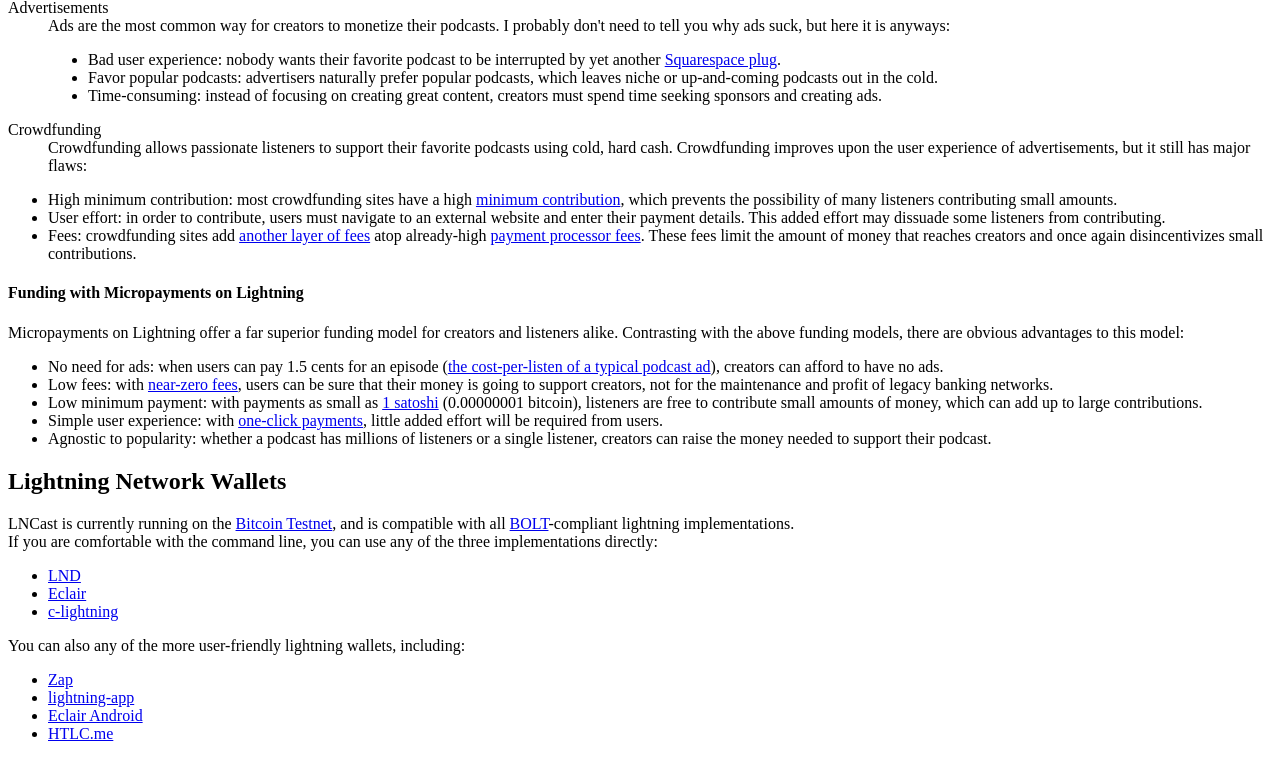
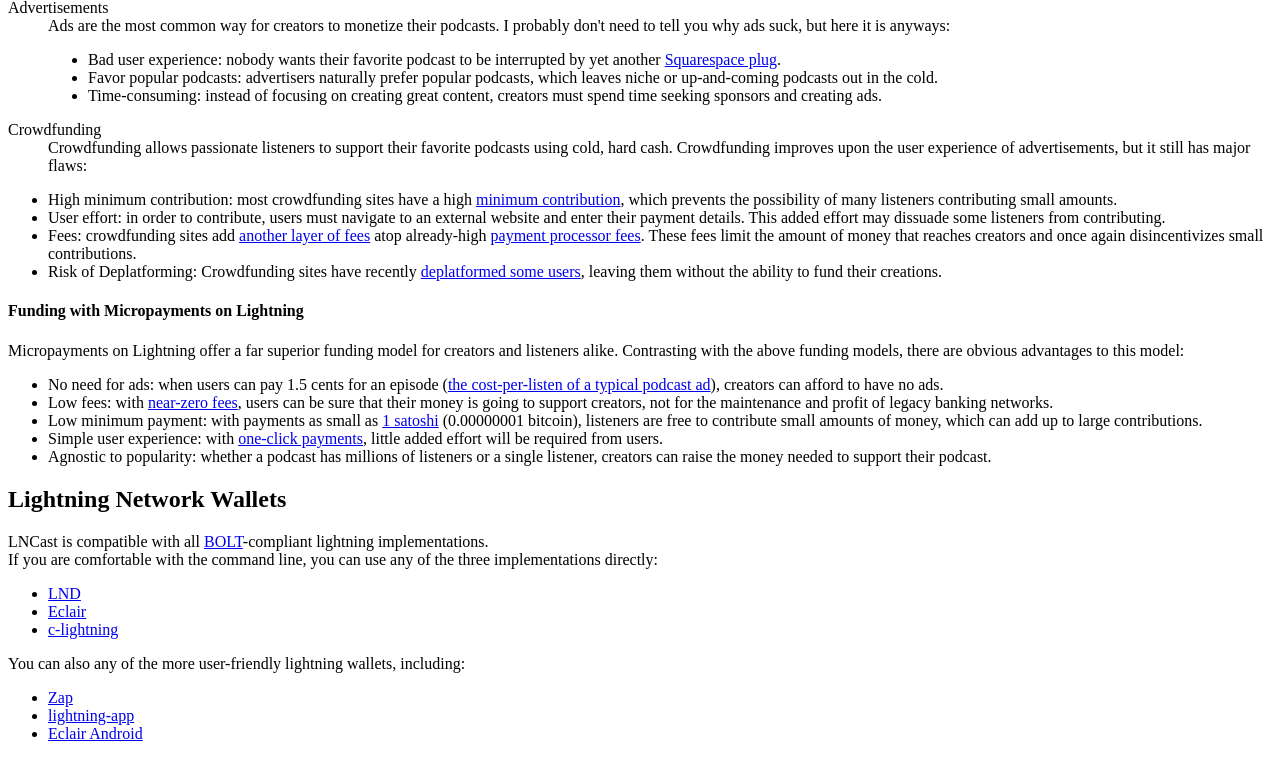
Before and after one commit to djseeds/lncast, a web app: file public/views/about.html in a window 1280 px wide. Shown: the part 280-1039 px from the top of the page. Run offline with its HTML, style and script files only (its server is not run), Linux system fonts and the light colour scheme.

Commit message:
Update about.html

```diff
--- a/public/views/about.html
+++ b/public/views/about.html
@@ -2,62 +2,100 @@
 <div class="jumbotron text-center">
     <h1>About LNCast</h1>
 </div>
-<p class="ml-3 mr-3">
-LNCast is a <a href="https://en.wikipedia.org/wiki/List_of_podcatchers" target="_blank">podcatcher</a> that allows creators to monetize their podcasts using micropayments on the <a href="https://lightning.network" target="_blank">Lightning Network</a>: a second layer on top of <a href="https://bitcoin.org" target="_blank">Bitcoin</a> that enables instant, trustless micropayments.
-<br/>
-While being focused on podcasts, LNCast is a proof of concept for a broader idea: mircropayments in exchange for data.
+<div class="m-3">
+    <p>
+        LNCast is a <a href="https://en.wikipedia.org/wiki/List_of_podcatchers" target="_blank">podcatcher</a> that
+        allows creators to monetize their podcasts using micropayments on the <a href="https://lightning.network"
+            target="_blank">Lightning Network</a>: a second layer on top of <a href="https://bitcoin.org"
+            target="_blank">Bitcoin</a> that enables instant, trustless micropayments.
+        <br />
+        While being focused on podcasts, LNCast is a proof of concept for a broader idea: mircropayments in exchange for
+        data.
     </p>
     <h2>Motivation</h2>
-<p class="ml-3 mr-3">
-The truth is: podcasting costs money. Storage and bandwidth can <a href="https://www.thepodcasthost.com/planning/cost-of-podcasting/" target="_blank">quickly add up</a>, forcing creators to either eat the costs or look for some source of funding.
+    <p>
+        The truth is: podcasting costs money. Storage and bandwidth can <a
+            href="https://www.thepodcasthost.com/planning/cost-of-podcasting/" target="_blank">quickly add up</a>,
+        forcing creators to either eat the costs or look for some source of funding.
     </p>
     <h4>Existing Funding Models</h4>
-<dl class="ml-3 mr-3">
+    <dl>
         <dt>Advertisements</dt>
         <dd>
-    Ads are the most common way for creators to monetize their podcasts. I probably don't need to tell you why ads suck, but here it is anyways:
+            Ads are the most common way for creators to monetize their podcasts. I probably don't need to tell you why
+            ads suck, but here it is anyways:
             <ul>
-        <li>Bad user experience: nobody wants their favorite podcast to be interrupted by yet another <a href="https://www.theatlantic.com/business/archive/2015/05/why-so-many-podcasts-are-brought-to-you-by-squarespace/392840/" target="_blank">Squarespace plug</a>.</li>
-        <li>Favor popular podcasts: advertisers naturally prefer popular podcasts, which leaves niche or up-and-coming podcasts out in the cold.</li>
-        <li>Time-consuming: instead of focusing on creating great content, creators must spend time seeking sponsors and creating ads.</li>
+                <li>Bad user experience: nobody wants their favorite podcast to be interrupted by yet another <a
+                        href="https://www.theatlantic.com/business/archive/2015/05/why-so-many-podcasts-are-brought-to-you-by-squarespace/392840/"
+                        target="_blank">Squarespace plug</a>.</li>
+                <li>Favor popular podcasts: advertisers naturally prefer popular podcasts, which leaves niche or
+                    up-and-coming podcasts out in the cold.</li>
+                <li>Time-consuming: instead of focusing on creating great content, creators must spend time seeking
+                    sponsors and creating ads.</li>
             </ul>
         </dd>
         <dt>Crowdfunding</dt>
-    <dd>Crowdfunding allows passionate listeners to support their favorite podcasts using cold, hard cash. Crowdfunding improves upon the user experience of advertisements, but it still has major flaws:</dd>
+        <dd>Crowdfunding allows passionate listeners to support their favorite podcasts using cold, hard cash.
+            Crowdfunding improves upon the user experience of advertisements, but it still has major flaws:</dd>
         <ul>
-        <li>High minimum contribution: most crowdfunding sites have a high <a href="https://patreon.zendesk.com/hc/en-us/articles/203913659-Can-I-pay-a-creator-any-dollar-amount-" target="_blank">minimum contribution</a>, which prevents the possibility of many listeners contributing small amounts.</li>
-        <li>User effort: in order to contribute, users must navigate to an external website and enter their payment details. This added effort may dissuade some listeners from contributing.
-        <li>Fees: crowdfunding sites add <a href="https://patreon.zendesk.com/hc/en-us/articles/204606125-How-do-you-calculate-fees-" target="_blank">another layer of fees</a> atop already-high <a href="https://www.paypal.com/ag/selfhelp/article/what-are-the-fees-for-paypal-accounts-faq690" target="_blank">payment processor fees</a>. These fees limit the amount of money that reaches creators and once again disincentivizes small contributions.
+            <li>High minimum contribution: most crowdfunding sites have a high <a
+                    href="https://patreon.zendesk.com/hc/en-us/articles/203913659-Can-I-pay-a-creator-any-dollar-amount-"
+                    target="_blank">minimum contribution</a>, which prevents the possibility of many listeners
+                contributing small amounts.</li>
+            <li>User effort: in order to contribute, users must navigate to an external website and enter their payment
+                details. This added effort may dissuade some listeners from contributing.
+            <li>Fees: crowdfunding sites add <a
+                    href="https://patreon.zendesk.com/hc/en-us/articles/204606125-How-do-you-calculate-fees-"
+                    target="_blank">another layer of fees</a> atop already-high <a
+                    href="https://www.paypal.com/ag/selfhelp/article/what-are-the-fees-for-paypal-accounts-faq690"
+                    target="_blank">payment processor fees</a>. These fees limit the amount of money that reaches
+                creators and once again disincentivizes small contributions.
+            <li>Risk of Deplatforming: Crowdfunding sites have recently <a
+                    href="https://news.vice.com/en_us/article/qvqeev/crowdfunding-site-patreon-is-purging-far-right-figures"
+                    target="_blank">deplatformed some users</a>, leaving them without the ability to fund their creations.</li>
         </ul>
     </dl>
     <h4>Funding with Micropayments on Lightning</h4>
-<p class="ml-3 mr-3">
-Micropayments on Lightning offer a far superior funding model for creators and listeners alike. Contrasting with the above funding models, there are obvious advantages to this model:
+    <p>
+        Micropayments on Lightning offer a far superior funding model for creators and listeners alike. Contrasting with
+        the above funding models, there are obvious advantages to this model:
     </p>
-<ul class="ml-3 mr-3">
-    <li>No need for ads: when users can pay 1.5 cents for an episode (<a href="https://www.advertisecast.com/podcast-advertising-rates" target="_blank">the cost-per-listen of a typical podcast ad</a>), creators can afford to have no ads.</li>
-    <li>Low fees: with <a href="https://bitcoinmagazine.com/articles/bitcoin-lightning-network-creators-fees-will-be-effectively-zero-1459955513/" target="_blank">near-zero fees</a>, users can be sure that their money is going to support creators, not for the maintenance and profit of legacy banking networks.</li>
-    <li>Low minimum payment: with payments as small as <a href="https://99bitcoins.com/satoshi-usd-converter/" target="_blank">1 satoshi</a> (0.00000001 bitcoin), listeners are free to contribute small amounts of money, which can add up to large contributions.</li>
-    <li>Simple user experience: with <a href="https://twitter.com/alexbosworth/status/929937928519761921" target="_blank">one-click payments</a>, little added effort will be required from users.</li>
-    <li>Agnostic to popularity: whether a podcast has millions of listeners or a single listener, creators can raise the money needed to support their podcast.</li>
+    <ul>
+        <li>No need for ads: when users can pay 1.5 cents for an episode (<a
+                href="https://www.advertisecast.com/podcast-advertising-rates" target="_blank">the cost-per-listen of a
+                typical podcast ad</a>), creators can afford to have no ads.</li>
+        <li>Low fees: with <a
+                href="https://bitcoinmagazine.com/articles/bitcoin-lightning-network-creators-fees-will-be-effectively-zero-1459955513/"
+                target="_blank">near-zero fees</a>, users can be sure that their money is going to support creators, not
+            for the maintenance and profit of legacy banking networks.</li>
+        <li>Low minimum payment: with payments as small as <a href="https://99bitcoins.com/satoshi-usd-converter/"
+                target="_blank">1 satoshi</a> (0.00000001 bitcoin), listeners are free to contribute small amounts of
+            money, which can add up to large contributions.</li>
+        <li>Simple user experience: with <a href="https://twitter.com/alexbosworth/status/929937928519761921"
+                target="_blank">one-click payments</a>, little added effort will be required from users.</li>
+        <li>Agnostic to popularity: whether a podcast has millions of listeners or a single listener, creators can raise
+            the money needed to support their podcast.</li>
     </ul>
     <h2>Lightning Network Wallets</h2>
-<p class="ml-3 mr-3">
-LNCast is currently running on the <a href="https://en.bitcoin.it/wiki/Testnet" target="_blank">Bitcoin Testnet</a>, and is compatible with all <a href="https://github.com/lightningnetwork/lightning-rfc" target="_blank">BOLT</a>-compliant lightning implementations.
+    <p>
+        LNCast is compatible with all <a href="https://github.com/lightningnetwork/lightning-rfc"
+            target="_blank">BOLT</a>-compliant lightning implementations.
         <br>
         If you are comfortable with the command line, you can use any of the three implementations directly:
     </p>
-<ul class="ml-3 mr-3">
+    <ul>
         <li><a href="https://github.com/lightningnetwork/lnd" target="_blank">LND</a></li>
         <li><a href="https://github.com/ACINQ/eclair" target="_blank">Eclair</a></li>
         <li><a href="https://github.com/ElementsProject/lightning" target="_blank">c-lightning</a></li>
     </ul>
-<p class="ml-3 mr-3">
+    <p>
         You can also any of the more user-friendly lightning wallets, including:
     </p>
-<ul class="ml-3 mr-3">
-    <li><a href="https://github.com/LN-Zap/zap-desktop" target="_blank">Zap</a></li>
+    <ul>
+        <li><a href="https://zap.jackmallers.com/" target="_blank">Zap</a></li>
         <li><a href="https://github.com/lightninglabs/lightning-app/releases" target="_blank">lightning-app</a></li>
-    <li><a href="https://play.google.com/store/apps/details?id=fr.acinq.eclair.wallet" target="_blank">Eclair Android</a></li>
-    <li><a href="https://htlc.me" target="_blank">HTLC.me</a></li>
+        <li><a href="https://play.google.com/store/apps/details?id=fr.acinq.eclair.wallet.mainnet2"
+                target="_blank">Eclair
+                Android</a></li>
     </ul>
+</div>
```
Lines whose indentation alone changed are shown as unchanged.
